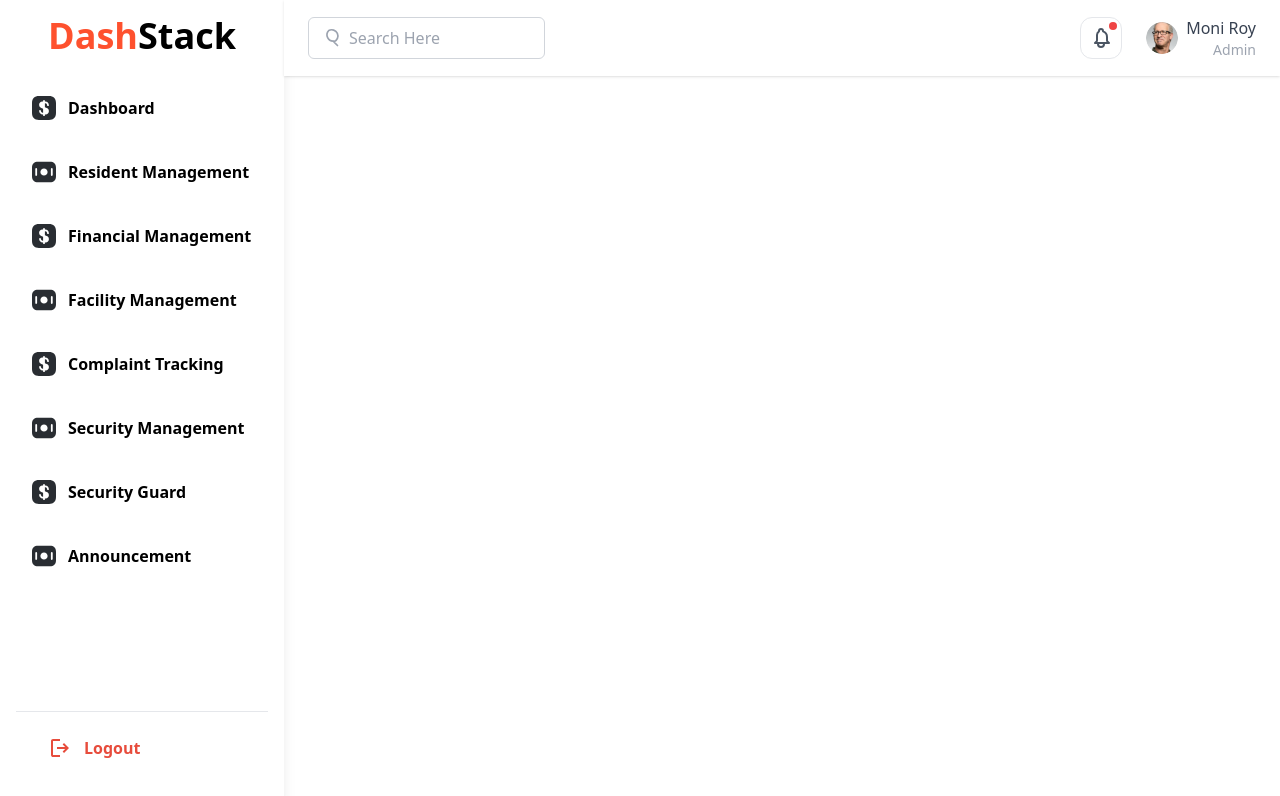
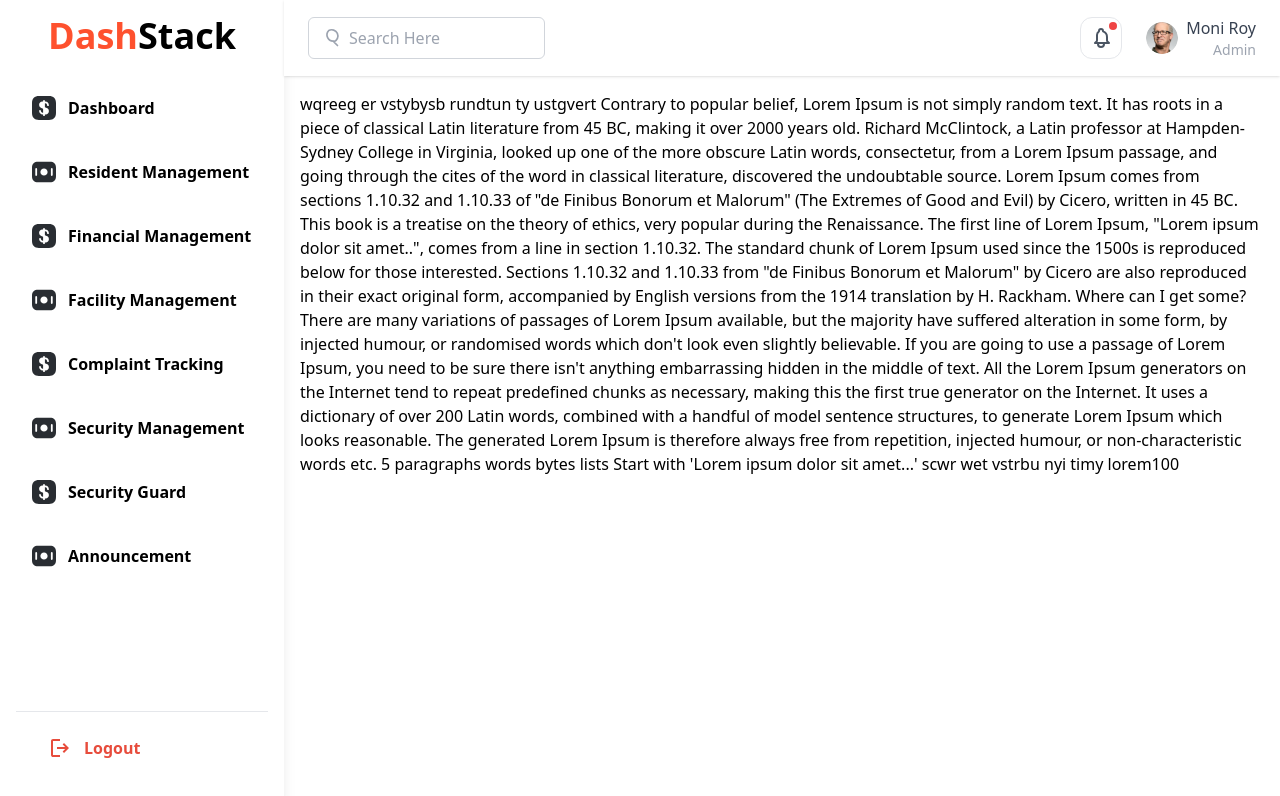
Before and after one commit to srpratik127/society-management, a React (Create React App) app in the folder frontend/: page /admin in a window 1280 px wide. Shown: the top 796 px of the page. Built offline with nearby package versions, Linux system fonts and the light colour scheme.

Commit message:
dashbord test

```diff
--- a/frontend/src/App.js
+++ b/frontend/src/App.js
@@ -1,7 +1,7 @@
 import { Route, Routes } from "react-router-dom";
 import "./App.css";
 import Main from "./pages/auth/Main";
-import Admin from "./components/admin/Admin";
+import Admin from "./pages/admin/Admin";
 
 function App() {
   return (
--- a/frontend/src/components/Sidebar.js
+++ b/frontend/src/components/Sidebar.js
@@ -20,7 +20,7 @@ const Sidebar = () => {
           {sidebardata.map((sidebar) => (
             <React.Fragment key={sidebar.id}>
               <li
-                className="relative flex items-center p-4 py-4 cursor-pointer rounded-xl hover:text-white hover:bg-gradient-to-r from-[#FE512E] to-[#F09619] before:absolute before:left-0 before:top-0 before:bottom-0 before:w-1 hover:before:bg-[#FE512E]"
+                className="relative flex items-center p-4 py-4 cursor-pointer rounded-xl hover:text-white hover:bg-gradient-to-r from-[#FE512E] to-[#F09619] before:absolute before:left-0 before:top-0 before:w-1 before:bottom-0  hover:before:bg-[#FE512E]"
                 onClick={() => toggleDropdown(sidebar.id)}
               >
 
--- a/frontend/src/components/admin/Admin.js
+++ /dev/null
@@ -1,18 +0,0 @@
-import React from "react";
-import Sidebar from "../Sidebar";
-import Navbar from "../Navbar";
-
-const Admin = () => {
-    return (
-        <div className="flex">
-            <Sidebar />
-            <div className="flex-1 flex flex-col">
-                <Navbar />
-                <div className="p-6">
-                </div>
-            </div>
-        </div>
-    );
-};
-
-export default Admin
--- /dev/null
+++ b/frontend/src/pages/admin/Admin.js
@@ -0,0 +1,34 @@
+import React from "react";
+import Sidebar from "../../components/Sidebar";
+import Navbar from "../../components/Navbar";
+
+const Admin = () => {
+    return (
+        <div className="flex">
+            <Sidebar />
+            <div className="flex-1 flex flex-col">
+                <Navbar />
+                <div className="p-4">
+                    <h1 className="flex flex-col">wqreeg er vstybysb rundtun ty ustgvert Contrary to popular belief, Lorem Ipsum is not simply random text. It has roots in a piece of classical Latin literature from 45 BC, making it over 2000 years old. Richard McClintock, a Latin professor at Hampden-Sydney College in Virginia, looked up one of the more obscure Latin words, consectetur, from a Lorem Ipsum passage, and going through the cites of the word in classical literature, discovered the undoubtable source. Lorem Ipsum comes from sections 1.10.32 and 1.10.33 of "de Finibus Bonorum et Malorum" (The Extremes of Good and Evil) by Cicero, written in 45 BC. This book is a treatise on the theory of ethics, very popular during the Renaissance. The first line of Lorem Ipsum, "Lorem ipsum dolor sit amet..", comes from a line in section 1.10.32.
+
+                        The standard chunk of Lorem Ipsum used since the 1500s is reproduced below for those interested. Sections 1.10.32 and 1.10.33 from "de Finibus Bonorum et Malorum" by Cicero are also reproduced in their exact original form, accompanied by English versions from the 1914 translation by H. Rackham.
+
+                        Where can I get some?
+                        There are many variations of passages of Lorem Ipsum available, but the majority have suffered alteration in some form, by injected humour, or randomised words which don't look even slightly believable. If you are going to use a passage of Lorem Ipsum, you need to be sure there isn't anything embarrassing hidden in the middle of text. All the Lorem Ipsum generators on the Internet tend to repeat predefined chunks as necessary, making this the first true generator on the Internet. It uses a dictionary of over 200 Latin words, combined with a handful of model sentence structures, to generate Lorem Ipsum which looks reasonable. The generated Lorem Ipsum is therefore always free from repetition, injected humour, or non-characteristic words etc.
+
+                        5
+                        paragraphs
+                        words
+                        bytes
+                        lists
+                        Start with 'Lorem
+                        ipsum dolor sit amet...'
+                        scwr wet vstrbu nyi timy lorem100</h1>
+                </div>
+            </div>
+
+        </div>
+    );
+};
+
+export default Admin
```
